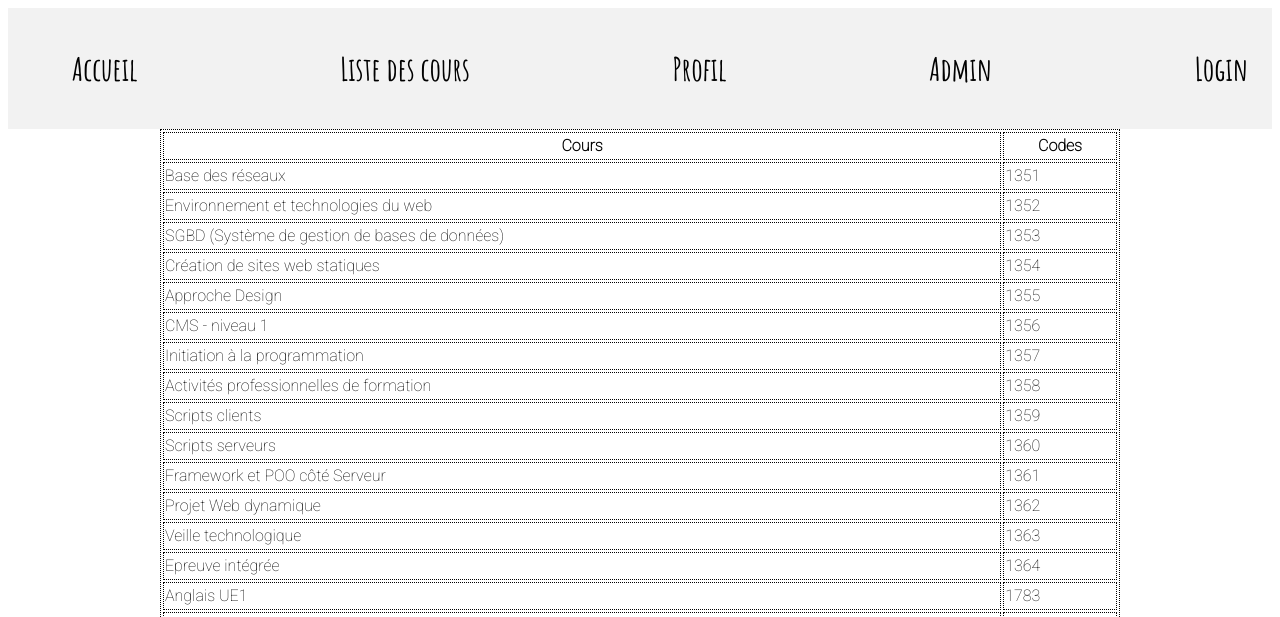
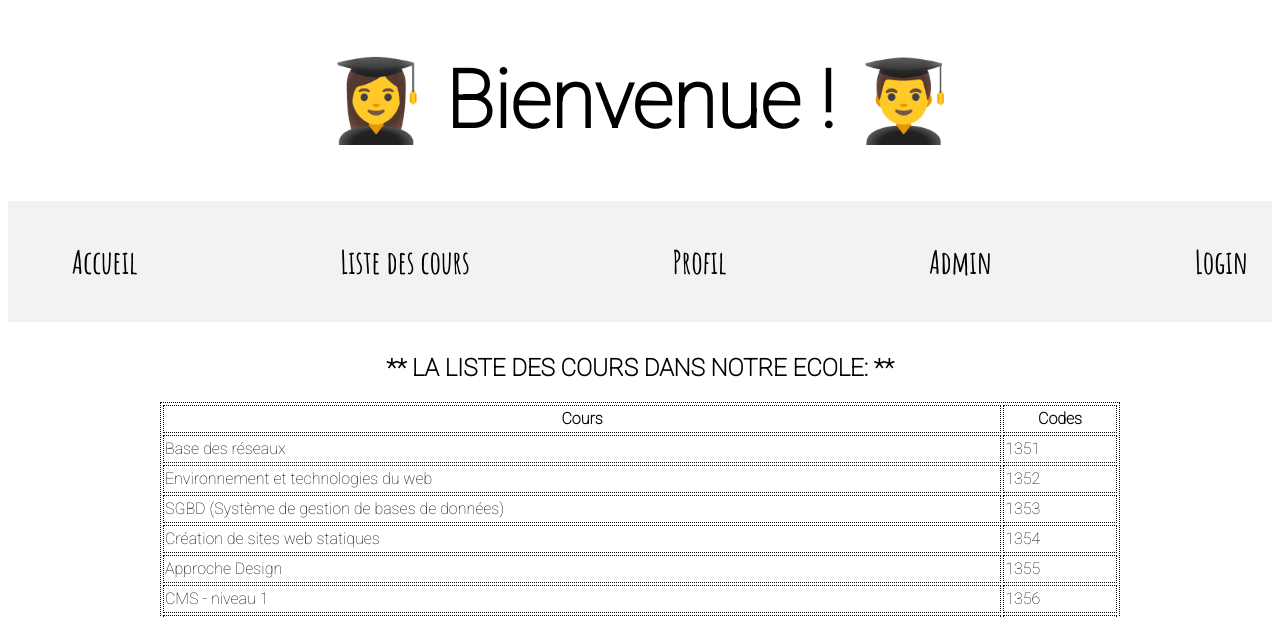
Before and after one commit to jennifer-90/Exam_script_serveur, a PHP site: page /index.php?sent=page/liste_des_cours in a window 1280 px wide. Shown: the top 617 px of the page. Run offline with PHP 8.4, Linux system fonts and the light colour scheme; data comes from the database, SQL or seed files in the repository.

Commit message:
01.06.23

```diff
--- a/page/header.html
+++ b/page/header.html
@@ -16,3 +16,4 @@
     <title>Document</title>
 </head>
 <body>
+<h1>&#128105;&#8205;&#127891; Bienvenue ! &#128104;&#8205;&#127891;</h1>
--- a/page/liste_des_cours.php
+++ b/page/liste_des_cours.php
@@ -2,11 +2,11 @@
 
 <?php
 
-connexion();
-global $connexion;
+
 
 ?>
 
+<h2>** LA LISTE DES COURS DANS NOTRE ECOLE: ** </h2>
 <table>
     <thead>
         <tr>
@@ -18,9 +18,22 @@ global $connexion;
     <tbody>
 
     <?php
+
+    /* - - - CONNECT - - - */
+    connexion();
+    global $connexion;
+
+    /* - - - QUERY/PREPARE - - - */
+
         $requete = 'SELECT * FROM course';
 
+    /* - - - EXECUTE - - - */
+
         foreach($connexion->query($requete) as $key) {
+            /* - mysqli::query -- mysqli_query — Effectue une requête sur la base de données - */
+
+            /* - - - FETCH - - - */
+
             echo '<tr><td>'.$key['name'].'</td><td>'.$key['code'].'</td></tr>';
         }
 
--- a/scss/style.css
+++ b/scss/style.css
@@ -1,5 +1,12 @@
 body {
   font-family: "Roboto", sans-serif;
+}
+
+/* - - - - - header - - - - - - */
+h1 {
+  display: flex;
+  justify-content: center;
+  font-size: 5rem;
 }
 
 /* - - - - - MENU - - - - - - */
@@ -7,6 +14,8 @@ nav {
   background-color: #f2f2f2;
   padding: 1.5rem;
   font-family: "Amatic SC", cursive;
+  margin-bottom: 2rem;
+  margin-top: 2rem;
 }
 nav ul {
   display: flex;
@@ -25,6 +34,11 @@ nav a:hover {
 }
 
 /* - - - - - LISTE DES COURS - - - - - - */
+h2 {
+  display: flex;
+  justify-content: center;
+}
+
 table {
   border: dotted black 1px;
   margin: auto;
@@ -40,4 +54,28 @@ table th:hover, table td:hover {
   cursor: pointer;
 }
 
+/* - - - - - LOGIN & CREATE - - - - - - */
+.formu {
+  display: flex;
+  justify-content: center;
+  flex-wrap: wrap;
+  background-color: #f2f2f2;
+  width: 35rem;
+  height: 35rem;
+  margin: auto;
+}
+.formu input {
+  border-radius: 15px;
+  height: 2rem;
+  width: 20rem;
+}
+.formu button {
+  border-radius: 15px;
+  height: 2rem;
+  width: 20rem;
+}
+.formu button a {
+  text-decoration: none;
+}
+
 /*# sourceMappingURL=style.css.map */
--- a/scss/style.scss
+++ b/scss/style.scss
@@ -1,6 +1,14 @@
 
 body{
     font-family: 'Roboto', sans-serif;
+}
+
+/* - - - - - header - - - - - - */
+
+h1{
+    display: flex;
+    justify-content: center;
+    font-size: 5rem;
 }
 
 /* - - - - - MENU - - - - - - */
@@ -9,6 +17,8 @@ nav {
     background-color: #f2f2f2;
     padding: 1.5rem;
     font-family: 'Amatic SC', cursive;
+    margin-bottom: 2rem;
+    margin-top: 2rem;
 
     ul {
         display: flex;
@@ -30,7 +40,10 @@ nav {
 }
 
 /* - - - - - LISTE DES COURS - - - - - - */
-
+h2{
+    display: flex;
+    justify-content: center;
+}
 table{
     border: dotted black 1px;
     margin: auto;
@@ -47,3 +60,31 @@ table{
         }
     }
 }
+
+
+/* - - - - - LOGIN & CREATE - - - - - - */
+
+.formu{
+    display: flex;
+    justify-content: center;
+    flex-wrap: wrap;
+    background-color:#f2f2f2;
+    width: 35rem;
+    height: 35rem;
+    margin: auto;
+
+    input{
+        border-radius: 15px;
+        height: 2rem;
+        width: 20rem;
+    }
+
+    button{
+        border-radius: 15px;
+        height: 2rem;
+        width: 20rem;
+        a{
+            text-decoration: none;
+        }
+    }
+}
```
Also changed, not shown: app/create.php (+12 -11 lines), page/create.php (+9 -17 lines), page/login.php (+8 -12 lines), 2 other files.
